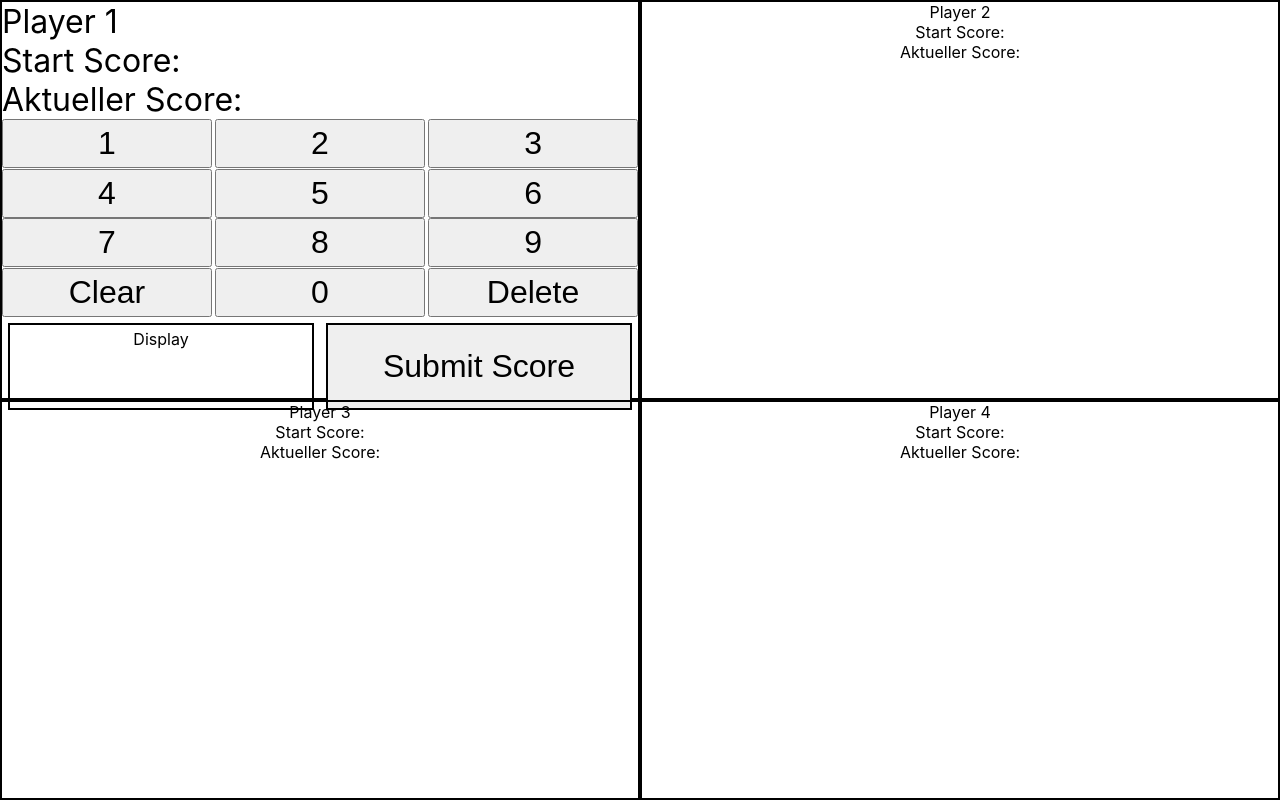
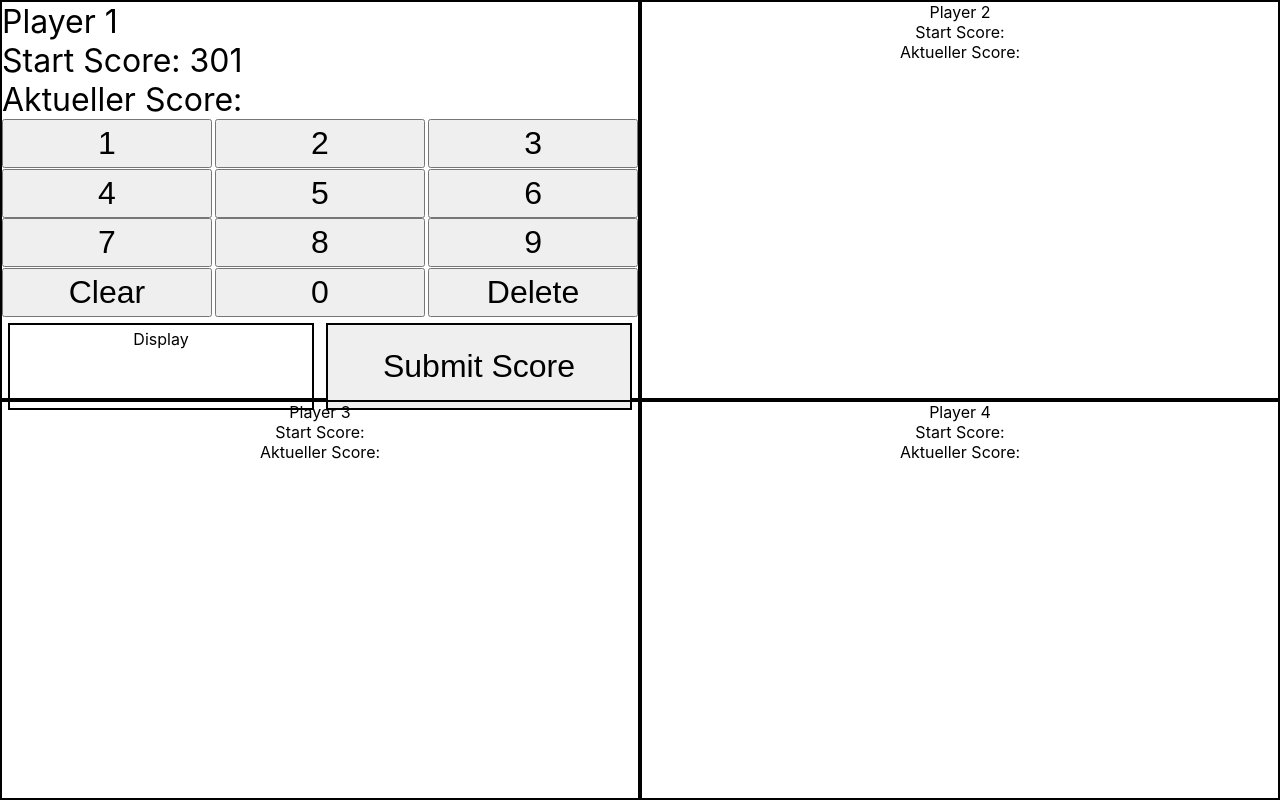
Before and after one commit to UweK17/dartscoreboard-simple, a React (Create React App) app: page / in a window 1280 px wide. Built offline with nearby package versions, Linux system fonts and the light colour scheme.

Commit message:
useState eingebaut

```diff
--- a/src/App.js
+++ b/src/App.js
@@ -1,13 +1,16 @@
+import React, {useState} from 'react';
 import './App.css';
 
 function App() {
+
+  const [player1Score, setPlayer1Score] = useState(301);
   return (
     <div className="App">
       <div className='partitionScreen'>
         <div className="player1">
           <div className='statistics'>
             <div>Player 1</div>
-            <div>Start Score: </div>
+            <div>Start Score: {player1Score}</div>
             <div>Aktueller Score: </div>
           </div>
           <div className="numberInputPlayer1">
```
